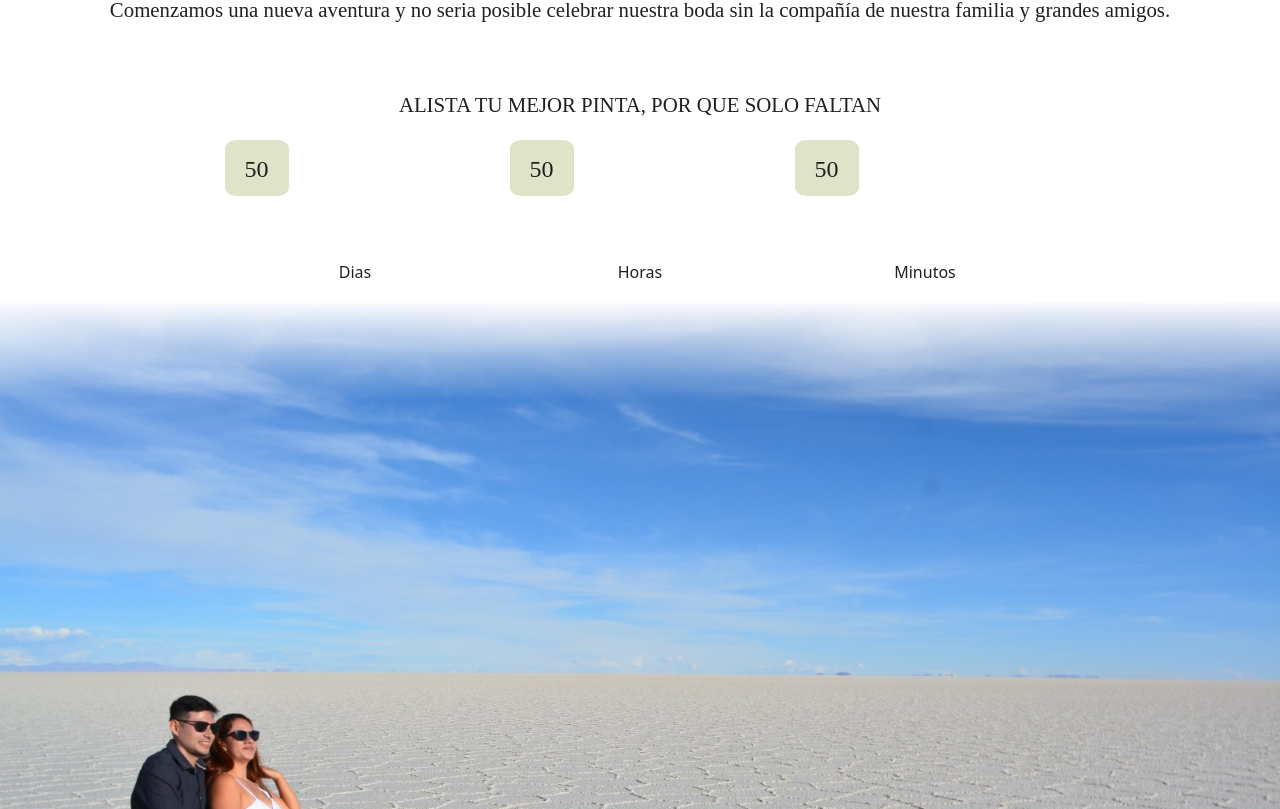
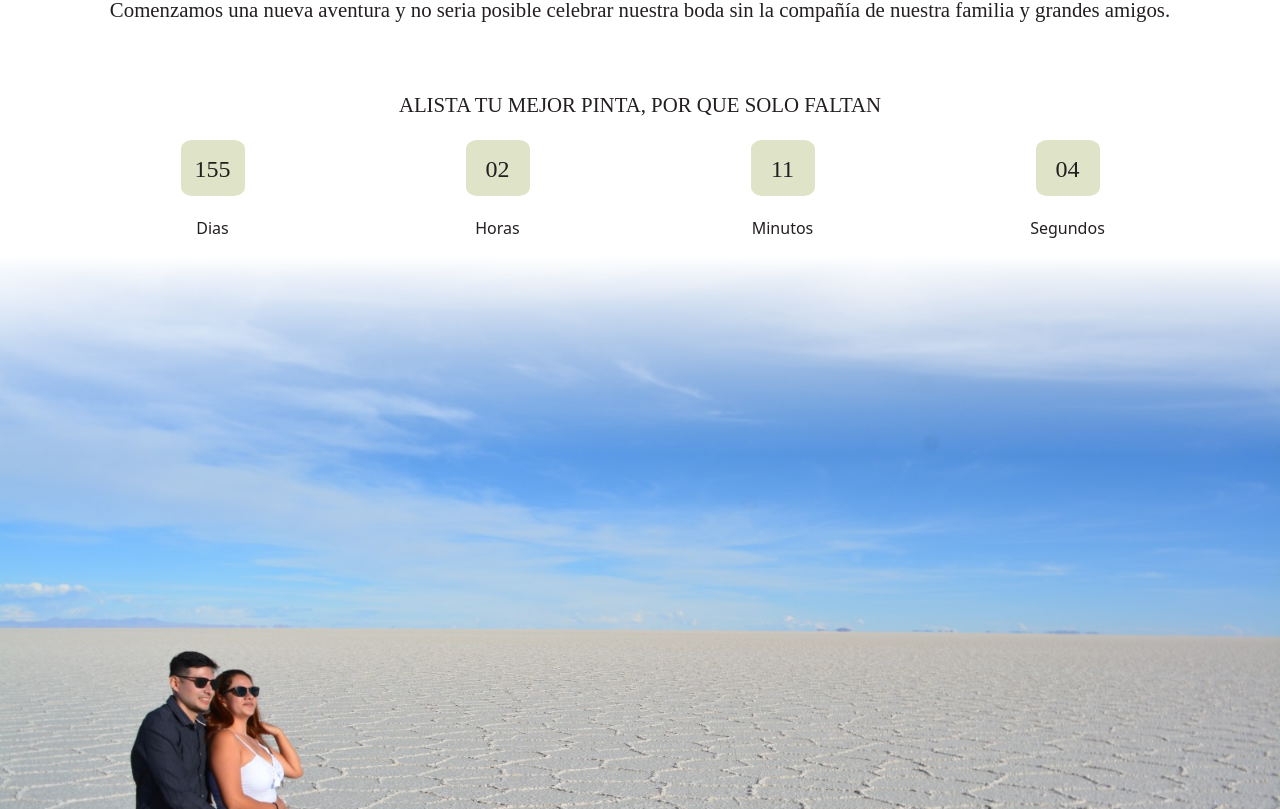
Before and after one commit to edacevedo/invitacion, a React (Create React App) app: page / in a window 1280 px wide. Shown: the part 1171-1980 px from the top of the page. Built offline with nearby package versions, Linux system fonts and the light colour scheme; a web font is replaced by a local one.

Commit message:
first commit

```diff
--- a/src/App.css
+++ b/src/App.css
@@ -92,7 +92,7 @@ p {
 .container-image-bottom::after {
   content: "";
   width: 100%;
-  height: 100px;
+  height: 120px;
   position: absolute;
   left: 0;
   bottom: 0;
@@ -102,7 +102,7 @@ p {
 .container-image-top::after {
   content: "";
   width: 100%;
-  height: 100px;
+  height: 200px;
   position: absolute;
   left: 0;
   top: 0;
@@ -114,6 +114,7 @@ p {
 .time-counter-square {
   max-width: 4rem;
   max-height: 3.5rem;
+  margin: auto;
   border-radius: 17%;
   background: var(--main-color);
   padding: .7rem;
--- a/src/App.js
+++ b/src/App.js
@@ -7,6 +7,7 @@ import Button from 'react-bootstrap/Button';
 
 import homeImage from './resources/img/home-image.JPG'
 import contentImage from './resources/img/content-image.jpeg'
+import CountDown from './components/CountDown';
 
 function App() {
   return (
@@ -63,40 +64,7 @@ function App() {
           </Col>
         </Row>
 
-        <Row className="justify-content-center pt-1 pb-5">
-          <Col xs={3} className='justify-content-center'>
-            <div className='text-center time-counter-square'>
-              50
-            </div>
-          </Col>
-          <Col xs={3} className='justify-content-center'>
-            <div className='text-center time-counter-square'>
-              50
-            </div>
-          </Col>
-          <Col xs={3} className='justify-content-center'>
-            <div className='text-center time-counter-square'>
-              50
-            </div>
-          </Col>
-        </Row>
-        <Row className="justify-content-center pt-3 pb-3">
-          <Col xs={3} className='justify-content-center'>
-            <div className='text-center'>
-              Dias
-            </div>
-          </Col>
-          <Col xs={3} className='justify-content-center'>
-            <div className='text-center'>
-              Horas
-            </div>
-          </Col>
-          <Col xs={3} className='justify-content-center'>
-            <div className='text-center'>
-              Minutos
-            </div>
-          </Col>
-        </Row>
+        <CountDown />
 
       </Container>
       <div className="container-image-top">
--- /dev/null
+++ b/src/components/CountDown.js
@@ -0,0 +1,99 @@
+import React, { useEffect, useState } from 'react'
+import Col from 'react-bootstrap/esm/Col'
+import Row from 'react-bootstrap/esm/Row'
+
+export default function CountDown() {
+
+    // const [eventName, setEventName] = useState("");
+    const [eventDate,] = useState("Sat Jun 28 2025 17:30:00 GMT-0500");
+    // const [countdownStarted, setCountdownStarted] = useState(false);
+    const [timeRemaining, setTimeRemaining] = useState(0);
+
+    useEffect(() => {
+        if (eventDate) {
+            const countdownInterval = setInterval(() => {
+                const currentTime = new Date().getTime();
+                const eventTime = new Date(eventDate).getTime();
+                let remainingTime = eventTime - currentTime;
+
+                if (remainingTime <= 0) {
+                    remainingTime = 0;
+                    clearInterval(countdownInterval);
+                    alert("Countdown complete!");
+                }
+
+                setTimeRemaining(remainingTime);
+            }, 1000);
+
+            return () => clearInterval(countdownInterval);
+        }
+    }, [eventDate, timeRemaining]);
+
+    // const formatDate = (date) => {
+    //     const options = { month: "long", day: "numeric", year: "numeric" };
+    //     return new Date(date).toLocaleDateString("en-US", options);
+    // };
+
+    const formatTime = (time) => {
+        const seconds = Math.floor((time / 1000) % 60);
+        const minutes = Math.floor((time / (1000 * 60)) % 60);
+        const hours = Math.floor((time / (1000 * 60 * 60)) % 24);
+        const days = Math.floor(time / (1000 * 60 * 60 * 24));
+
+
+        return (
+            <>
+                <Row className="justify-content-center pt-1 pb-1">
+                    <Col xs={3} className='justify-content-center'>
+                        <div className='text-center time-counter-square'>
+                            {days.toString().padStart(2, "0")}
+                        </div>
+                    </Col>
+                    <Col xs={3} className='justify-content-center'>
+                        <div className='text-center time-counter-square'>
+                            {hours.toString().padStart(2, "0")}
+                        </div>
+                    </Col>
+                    <Col xs={3} className='justify-content-center'>
+                        <div className='text-center time-counter-square'>
+                            {minutes.toString().padStart(2, "0")}
+                        </div>
+                    </Col>
+                    <Col xs={3} className='justify-content-center'>
+                        <div className='text-center time-counter-square'>
+                            {seconds.toString().padStart(2, "0")}
+                        </div>
+                    </Col>
+                </Row>
+            </>
+        )
+    };
+
+    return (
+        <>
+            {formatTime(timeRemaining)}
+            <Row className="justify-content-center pt-3 pb-3">
+                <Col xs={3} className='justify-content-center'>
+                    <div className='text-center'>
+                        Dias
+                    </div>
+                </Col>
+                <Col xs={3} className='justify-content-center'>
+                    <div className='text-center'>
+                        Horas
+                    </div>
+                </Col>
+                <Col xs={3} className='justify-content-center'>
+                    <div className='text-center'>
+                        Minutos
+                    </div>
+                </Col>
+                <Col xs={3} className='justify-content-center'>
+                    <div className='text-center'>
+                        Segundos
+                    </div>
+                </Col>
+            </Row>
+        </>
+    )
+}
```
